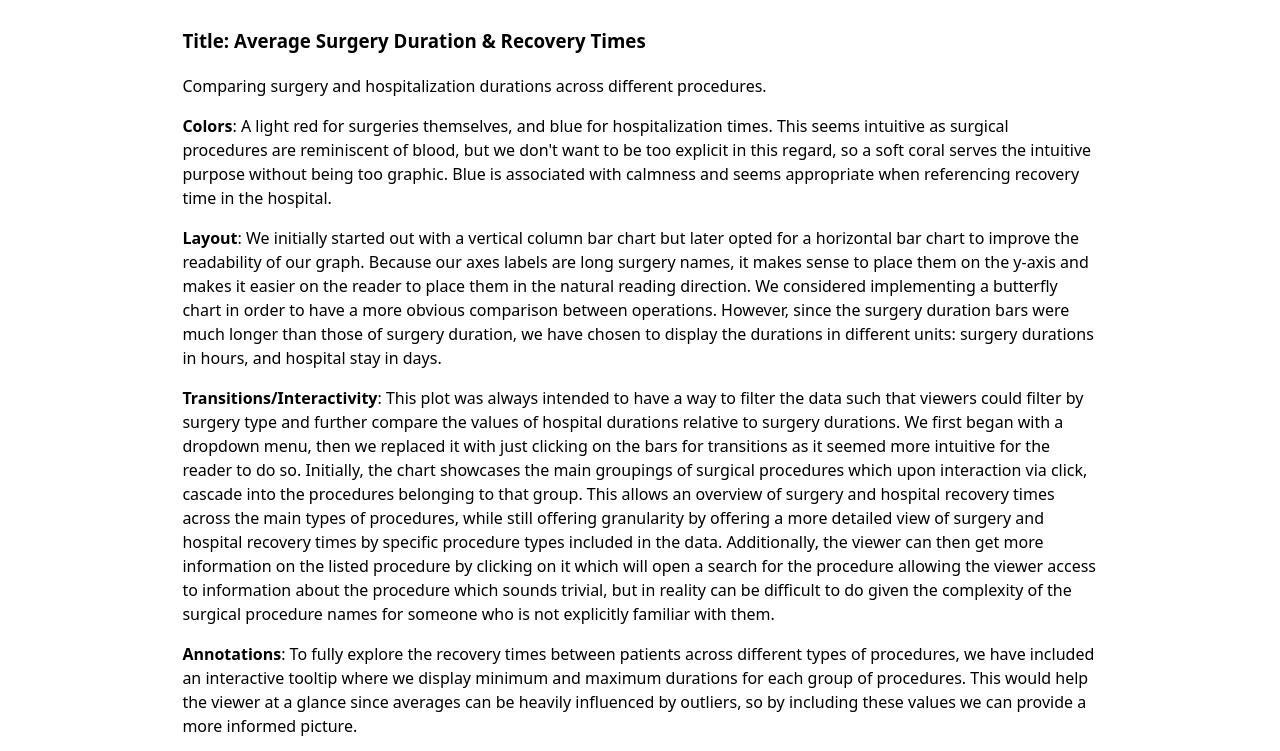
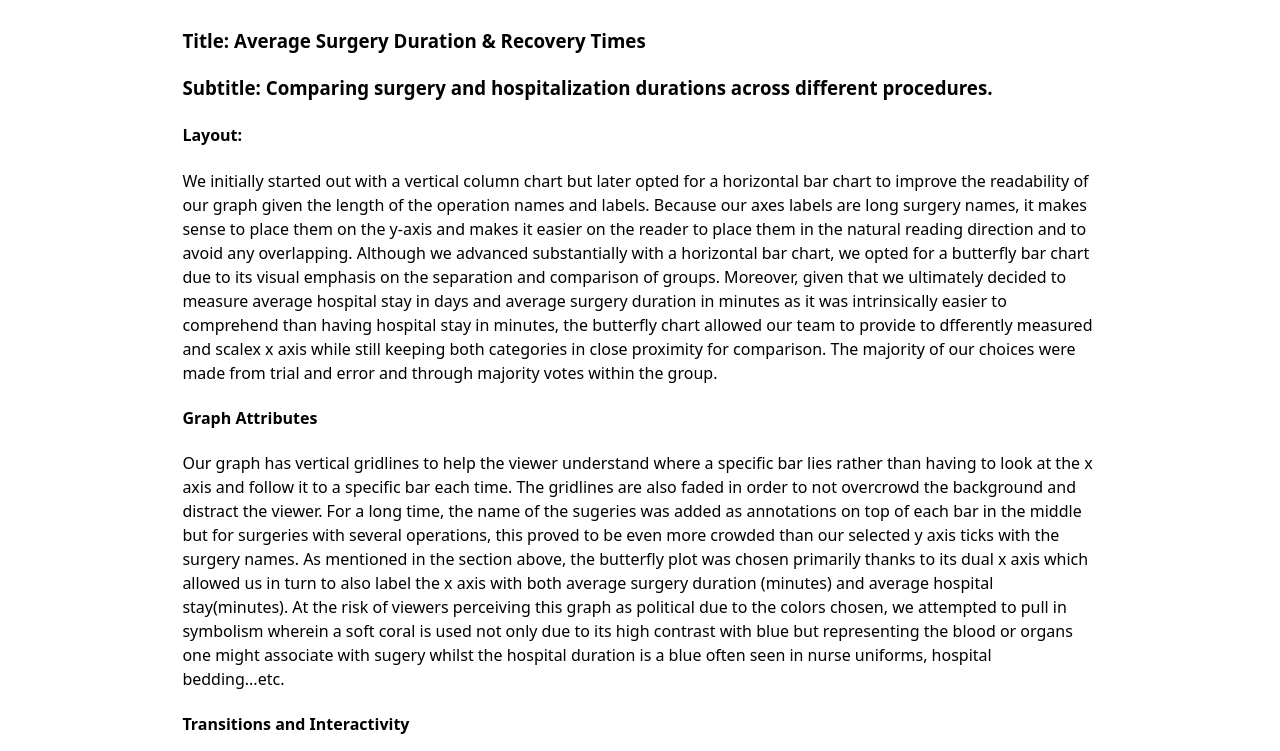
Before and after one commit to andiigonzalez/project03, a plain HTML site: page design.html in a window 1280 px wide. Shown: the part 149-900 px from the top of the page. Drawn offline with Linux system fonts and the light colour scheme.

Commit message:
Update design.html

```diff
--- a/design.html
+++ b/design.html
@@ -9,12 +9,24 @@
 <body>
     <h1 class="page-title">Design Rationale</h1>
     <h3><b>Title</b>: Average Surgery Duration & Recovery Times <br></h3>
-    <p> Comparing surgery and hospitalization durations across different procedures.</p>
-    <p> <b>Colors</b>: A light red for surgeries themselves, and blue for hospitalization times. This seems intuitive as surgical procedures are reminiscent of blood, but we don't want to be too explicit in this regard, so a soft coral serves the intuitive purpose without being too graphic. Blue is associated with calmness and seems appropriate when referencing recovery time in the hospital.</p>
-    <p> <b>Layout</b>: We initially started out with a vertical column bar chart but later opted for a horizontal bar chart to improve the readability of our graph. Because our axes labels are long surgery names, it makes sense to place them on the y-axis and makes it easier on the reader to place them in the natural reading direction.
+    <h3><b>Subtitle</b>: Comparing surgery and hospitalization durations across different procedures.<br></h3>
+    <h4>Layout:</h4>
+     <p> We initially started out with a vertical column chart but later opted for a horizontal bar chart to improve the readability of our graph given the length of the operation names and labels.
+        Because our axes labels are long surgery names, it makes sense to place them on the y-axis and makes it easier on the reader to place them in the natural reading direction and to avoid any overlapping.
+        Although we advanced substantially with a horizontal bar chart, we opted for a butterfly bar chart due to its visual emphasis on the separation and comparison of groups.
+        Moreover, given that we ultimately decided to measure average hospital stay in days and average surgery duration in minutes as it was intrinsically easier to comprehend than having hospital stay in minutes, the butterfly chart allowed our team to provide to dfferently measured and scalex x axis while still keeping both categories in close proximity for comparison.
+        The majority of our choices were made from trial and error and through majority votes within the group.
+    </p>
+    <h4>Graph Attributes</h4>
+    <p> Our graph has vertical gridlines to help the viewer understand where a specific bar lies rather than having to look at the x axis and follow it to a specific bar each time. The gridlines are also faded in order to not overcrowd the background and distract the viewer.
+        For a long time, the name of the sugeries was added as annotations on top of each bar in the middle but for surgeries with several operations, this proved to be even more crowded than our selected y axis ticks with the surgery names.
+        As mentioned in the section above, the butterfly plot was chosen primarily thanks to its dual x axis which allowed us in turn to also label the x axis with both average surgery duration (minutes) and average hospital stay(minutes).
+        At the risk of viewers perceiving this graph as political due to the colors chosen, we attempted to pull in symbolism wherein a soft coral is used not only due to its high contrast with blue but representing the blood or organs one might associate with sugery whilst the hospital duration is a blue often seen in nurse uniforms, hospital bedding...etc.
+     </p>
+    <h4>Transitions and Interactivity</h4>
+    <p></p>
 
-        We considered implementing a butterfly chart in order to have a more obvious comparison between operations. However, since the surgery duration bars were much longer than those of surgery duration, we have chosen to display the durations in different units: surgery durations in hours, and hospital stay in days.
-            </p>
+
     <p>  <b>Transitions/Interactivity</b>: This plot was always intended to have a way to filter the data such that viewers could filter by surgery type and further compare the values of hospital durations relative to surgery durations. We first began with a dropdown menu, then we replaced it with just clicking on the bars for transitions as it seemed more intuitive for the reader to do so. Initially, the chart showcases the main groupings of surgical procedures which upon interaction via click, cascade into the procedures belonging to that group. This allows an overview of surgery and hospital recovery times across the main types of procedures, while still offering granularity by offering a more detailed view of surgery and hospital recovery times by specific procedure types included in the data. Additionally, the viewer can then get more information on the listed procedure by clicking on it which will open a search for the procedure allowing the viewer access to information about the procedure which sounds trivial, but in reality can be difficult to do given the complexity of the surgical procedure names for someone who is not explicitly familiar with them.         </p>
     <p> <b>Annotations</b>:  To fully explore the recovery times between patients across different types of procedures, we have included an interactive tooltip where we display minimum and maximum durations for each group of procedures. This would help the viewer at a glance since averages can be heavily influenced by outliers, so by including these values we can provide a more informed picture.  </p></p>
     <b>Motivation & Intended Audience: </b>:  This visualization is for patients and their families who might have to explore the logistics of having a loved one go through a major / minor surgical procedure. By analyzing the hospital recovery times and the length of the procedure itself, they can prepare themselves to be able to assist the patient in their hospital recovery. In the case that they have the choice between procedures, they can use this tool to better inform their decision using real data. This also helps to answer questions patients and their families might have, such as "how long will I be out of work to focus on my hospital recovery?" These questions can be answered using this visualizations given the state of (lack of) healthcare in the US, and avoiding even one day's stay in the hospital can mean a down payment on a house.
```
